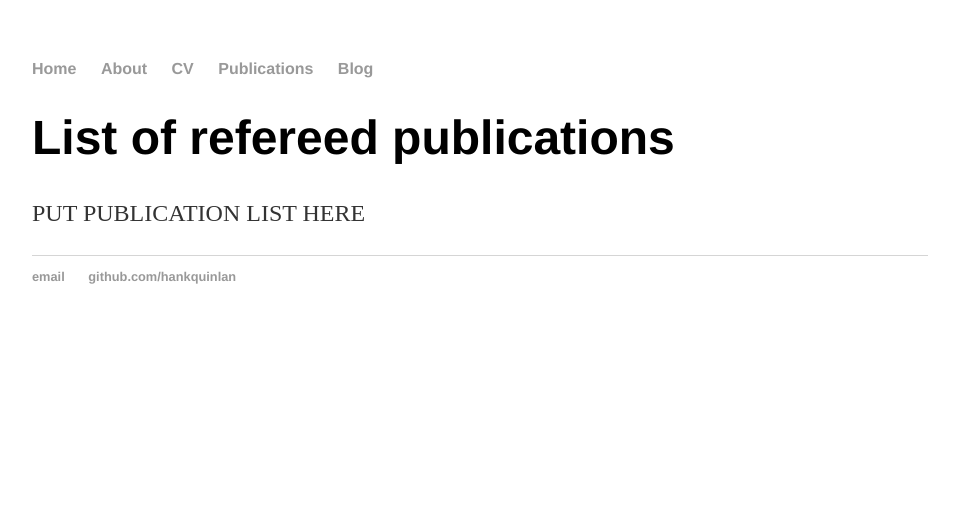
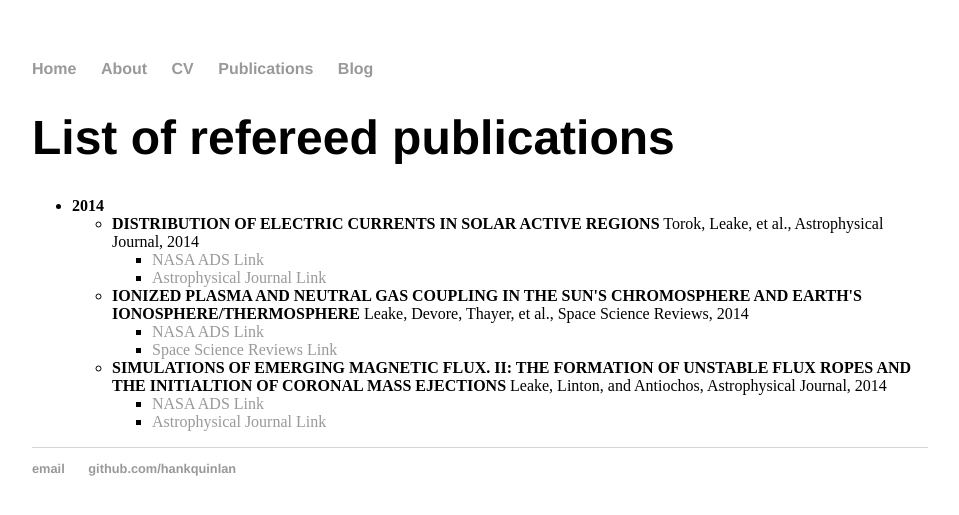
Before and after one commit to jleake1981/jleake1981.github.io, a Jekyll site: the page built from publications/index.html, in a window 1280 px wide. Shown: the top 515 px of the page, without its empty margins (160-1119 px from the left). Built offline with Jekyll 4.4.1, drawn with Linux system fonts in a browser that asks for light colours.

Commit message:
Update index.html

```diff
--- a/publications/index.html
+++ b/publications/index.html
@@ -4,5 +4,27 @@
 ---
 <div class="blurb">
 	<h1>List of refereed publications</h1>
-	<p>PUT PUBLICATION LIST HERE</p>
+	<ul>
+            <li> <strong> 2014 </strong>
+              <ul>
+                <li> <strong>DISTRIBUTION OF ELECTRIC CURRENTS IN SOLAR ACTIVE REGIONS</strong> Torok, Leake, et al., Astrophysical Journal, 2014
+                    <ul>
+                      <li> <a href="http://adsabs.harvard.edu/abs/2014ApJ...782L..10T" target="_blank">NASA ADS Link</a> </li>
+                      <li> <a href="http://iopscience.iop.org/2041-8205/782/1/L10/pdf/apjl_782_1_10.pdf" target="_blank">Astrophysical Journal Link</a> </li>
+                    </ul>
+                </li>
+                <li> <strong>IONIZED PLASMA AND NEUTRAL GAS COUPLING IN THE SUN'S CHROMOSPHERE AND EARTH'S IONOSPHERE/THERMOSPHERE </STRONG> Leake, Devore, Thayer, et al., Space Science Reviews, 2014
+                  <ul>
+                  	<li> <a href="http://adsabs.harvard.edu/abs/2014SSRv..184..107L" target="_blank">NASA ADS Link</a> </li>
+                  	<li> <a href="http://link.springer.com/article/10.1007%2Fs11214-014-0103-1" target="_blank">Space Science Reviews Link</a> </li>
+                  </ul>
+                </li>
+                <li> <strong>SIMULATIONS OF EMERGING MAGNETIC FLUX. II: THE FORMATION OF UNSTABLE FLUX ROPES AND THE INITIALTION OF CORONAL MASS EJECTIONS </STRONG> Leake, Linton, and Antiochos, Astrophysical Journal, 2014
+                  <ul>
+                    <li> <a href="http://adsabs.harvard.edu/abs/2014ApJ...787...46L" target="_blank">NASA ADS Link</a> </li>
+                    <li> <a href="http://iopscience.iop.org/0004-637X/787/1/46/pdf/apj_787_1_46.pdf" target="_blank">Astrophysical Journal Link</a> </li>
+                  </ul>
+                </li>
+             </ul>
+        </ul>
 </div><!-- /.blurb -->
```
